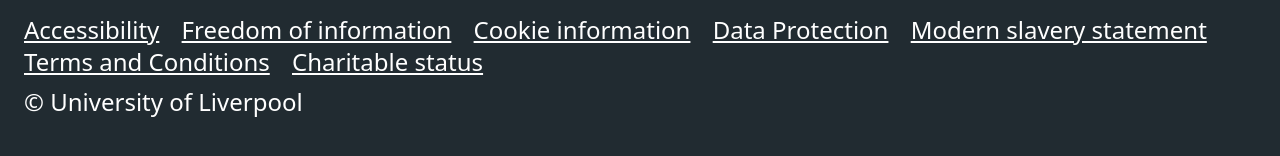
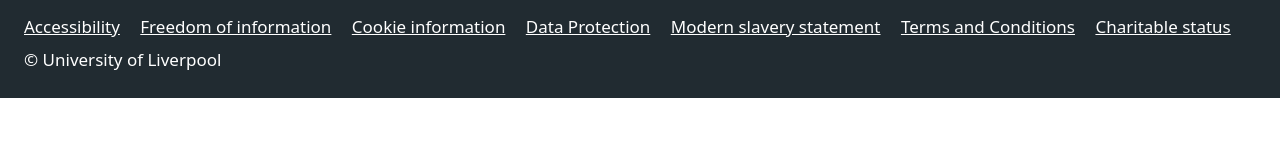
Before and after one commit to caleb-tuyisingize/karebu-tuyisingize-gate2-part1, a React app: page index.html in a window 1280 px wide. Shown: the part 7795-7951 px from the top of the page. After the commit the page ends 7893 px from the top, so only its background shows below. Built offline with nearby package versions, Linux system fonts and the light colour scheme; files whose address does not match are found by name.

Commit message:
trying with cdn

```diff
--- a/index.html
+++ b/index.html
@@ -7,7 +7,7 @@
   <link rel="stylesheet" href="./src/index.css">
   <link rel="stylesheet" href="https://cdnjs.cloudflare.com/ajax/libs/font-awesome/6.4.2/css/all.min.css">
 </head>
-<body class="bg-[#fff]">
+<body class="bg-[#fff] overflow-x-hidden">
 <div class="w-full bg-center bg-cover bg-no-repeat bg-zoom-2 h-[100svh] min-h-[fit-content] mx-auto bg-[url(/src/assets/www.liverpool.ac.uk-1756368635407/welcome-homepage-new.jpg.jpeg)]">
   <div class="p-[32px]">
   <div class="first-header flex flex-grow justify-between">
@@ -591,7 +591,7 @@
 
       </div>
     </div>
-    <div class="mt-4 px-6 text-2xl">
+    <div class="mt-4 px-6 text-[17px]">
 
       <div class="space-x-4">
         <a href="#" class="hover:decoration-3 underline">Accessibility</a>
@@ -602,7 +602,7 @@
         <a href="#" class="hover:decoration-3 underline">Terms and Conditions</a>
         <a href="#" class="hover:decoration-3 underline">Charitable status</a>
       </div>
-      <p class="mt-2">&copy; University of Liverpool</p><br><br>
+      <p class="mt-2">&copy; University of Liverpool</p><br>
     </div>
   </footer>
   <!-- <img src="./src/assets/www.liverpool.ac.uk-1756368635407/welcome-homepage-new.jpg.jpeg" alt=""> -->
```
